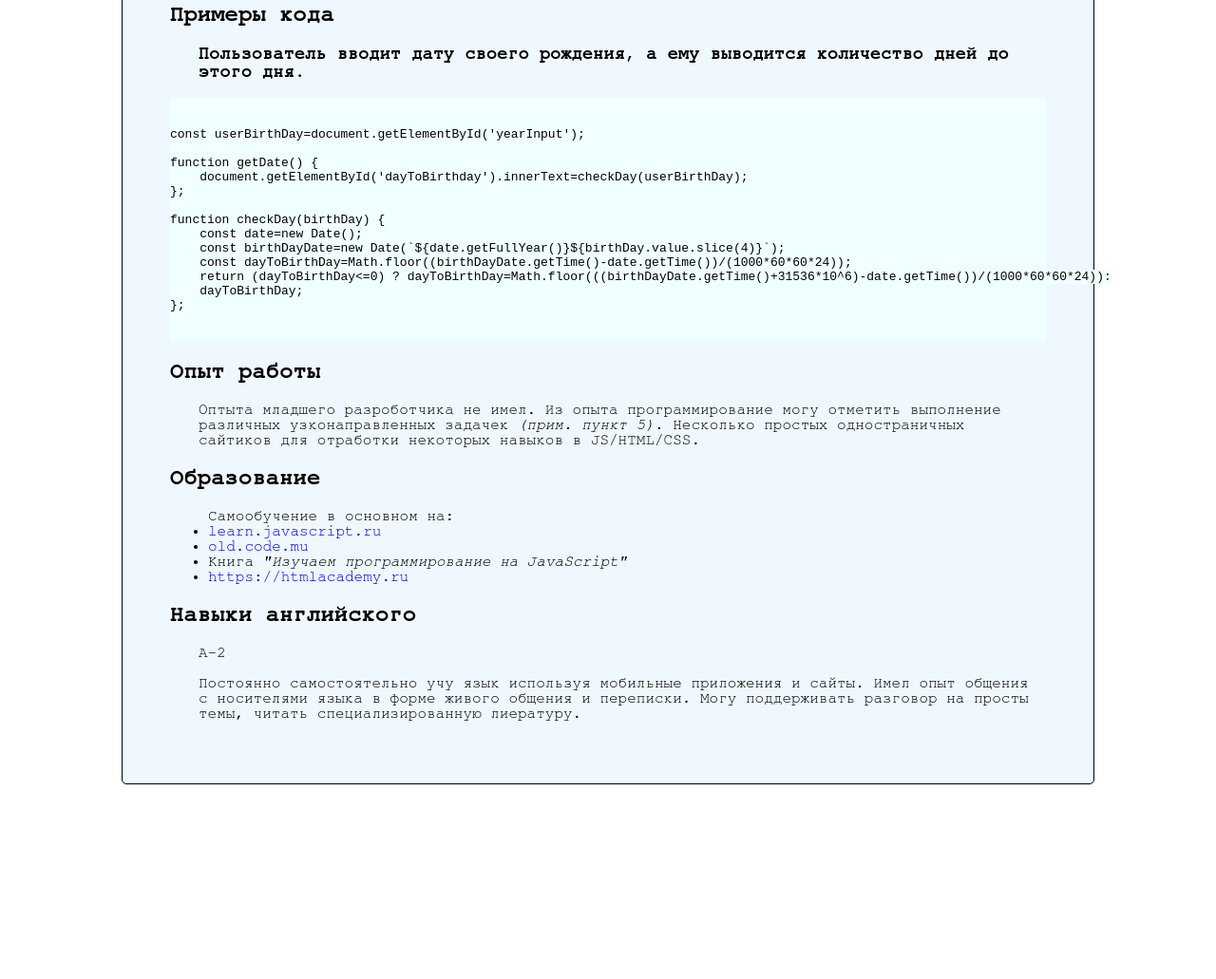
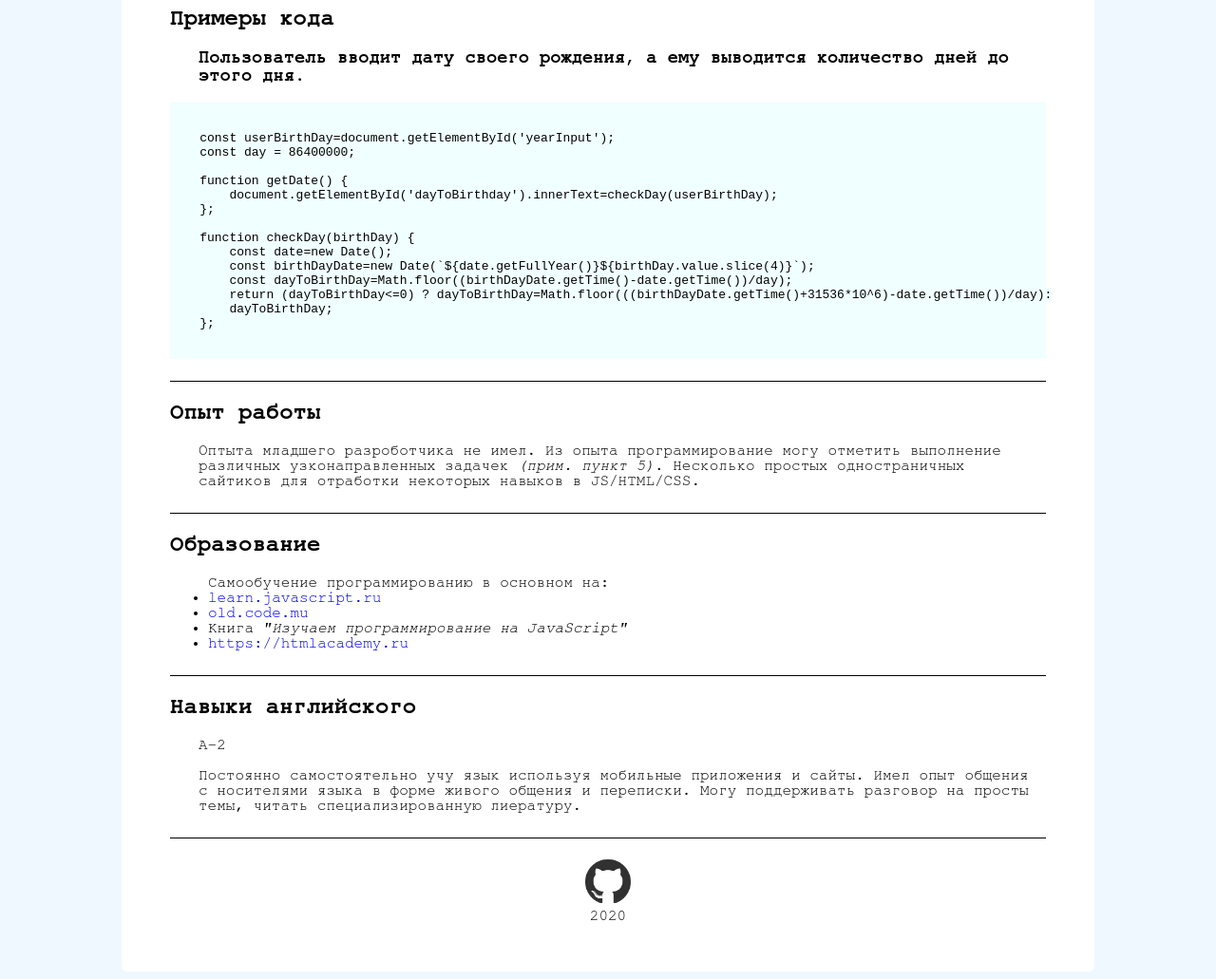
Before and after one commit to ValentineKhvalko/rsschool-cv, a plain HTML site: page index.html in a window 1280 px wide. Shown: the part 737-1768 px from the top of the page at 95% size. Before the commit the page ends 1571 px from the top, so only its background shows below. Drawn offline with Linux system fonts and the light colour scheme.

Commit message:
refactor: apply prettier

```diff
--- a/index.html
+++ b/index.html
@@ -53,6 +53,7 @@
                 <pre class="code">
                     <code class="code">
     const userBirthDay=document.getElementById('yearInput');
+    const day = 86400000;
 
     function getDate() {
         document.getElementById('dayToBirthday').innerText=checkDay(userBirthDay);
@@ -61,8 +62,8 @@ function getDate() {
     function checkDay(birthDay) {
         const date=new Date();
         const birthDayDate=new Date(`${date.getFullYear()}${birthDay.value.slice(4)}`);
-    const dayToBirthDay=Math.floor((birthDayDate.getTime()-date.getTime())/(1000*60*60*24));
-    return (dayToBirthDay<=0) ? dayToBirthDay=Math.floor(((birthDayDate.getTime()+31536*10^6)-date.getTime())/(1000*60*60*24)):
+        const dayToBirthDay=Math.floor((birthDayDate.getTime()-date.getTime())/day);
+        return (dayToBirthDay<=0) ? dayToBirthDay=Math.floor(((birthDayDate.getTime()+31536*10^6)-date.getTime())/day):
         dayToBirthDay;
     };
                     </code>
@@ -76,7 +77,7 @@ function checkDay(birthDay) {
 
             <section>
                 <h2>Образование</h2>
-                <ul>Самообучение в основном на:
+                <ul>Самообучение программированию в основном на:
                     <li><a href="learn.javascript.ru">learn.javascript.ru</a></li>
                     <li><a href="old.code.mu">old.code.mu</a></li>
                     <li>Книга <i>"Изучаем программирование на JavaScript"</i></li>
@@ -90,9 +91,9 @@ function checkDay(birthDay) {
                 <p>Постоянно самостоятельно учу язык используя мобильные приложения и сайты. Имел опыт общения с носителями языка в форме живого общения и переписки. Могу поддерживать разговор на просты темы, читать специализированную лиературу.</p>
             </section>
         </main>
-
         <footer>
-
+            <a href="https://github.com/ValentineKhvalko"><img id="git" src="./img/git.jpg"></a><br>
+            <span>2020</span>
         </footer>
     </div>
 </body>
--- a/style/style.css
+++ b/style/style.css
@@ -1,28 +1,36 @@
+body {
+    background-color: #F0F8FF;
+}
 
 .grid {
     width: 922px;
     margin: auto;
-    background-color: #F0F8FF;
+    background-color: #fff;
     font-family: FreeMono, monospace;
-    border: solid 1px black;
+    border: solid 1px #fff;
     padding: 50px;
+    padding-top: 0px;
     border-radius: 5px;
     position: relative;
 }
 
+section {
+    border-bottom: solid black 1px;
+    padding-bottom: 10px;
+}
+
 .img {
     width: 300px;
-    border: solid 1px black;
     border-radius: 5px;
     position: absolute;
     right: 110px;
-    top: 40px;
-
+    top: 0px;
 }
 
 .info {
     margin-top: 40px;
-    margin-left: 60px;
+    padding-left: 60px;
+
 }
 
 .info ul li {
@@ -42,6 +50,16 @@ a {
 }
 
 #summory {
+    font-size: 40px;
+    padding-left: 30px;
+}
 
-    font-size: 40px;
+footer {
+    padding-top: 20px;
+    text-align: center;
 }
+
+#git {
+    width: 90px;
+    height: 50px;
+}
```
Also changed, not shown: img/git.jpg (added). Lines whose indentation alone changed are shown as unchanged.
